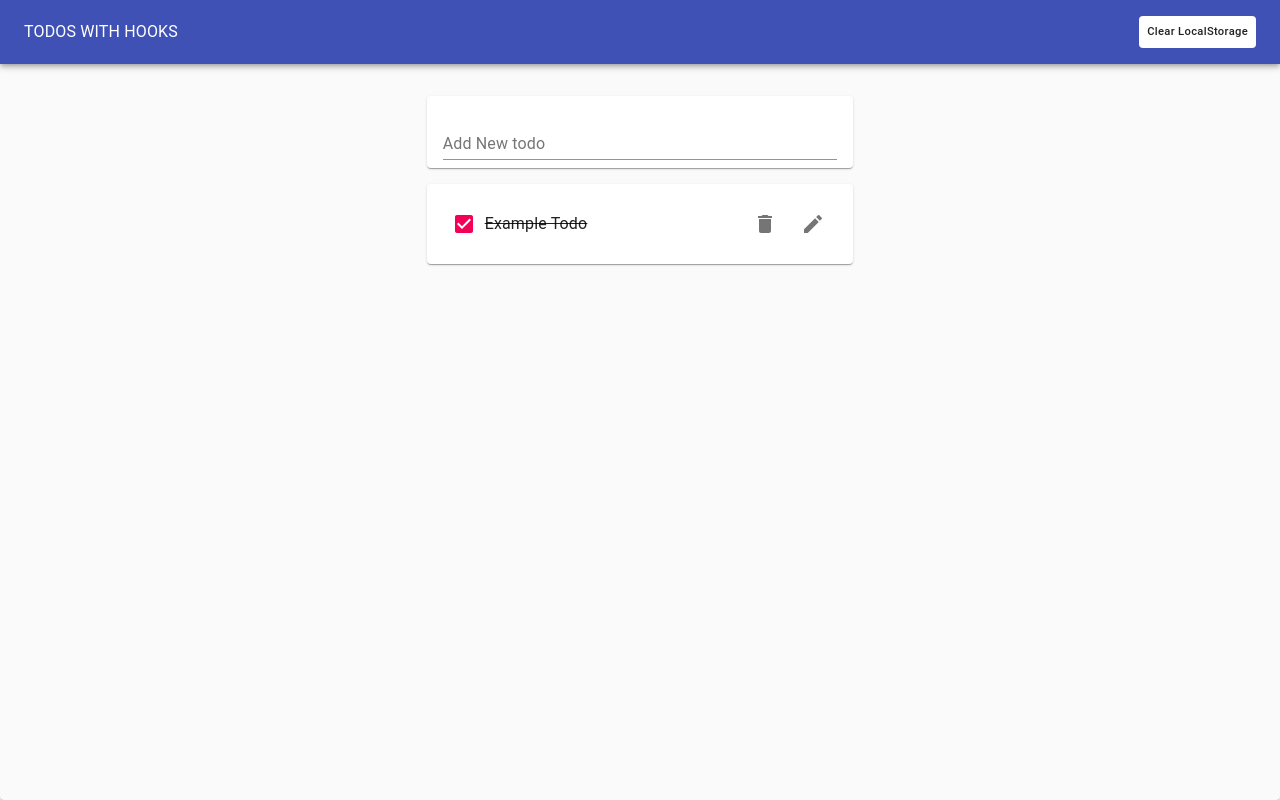
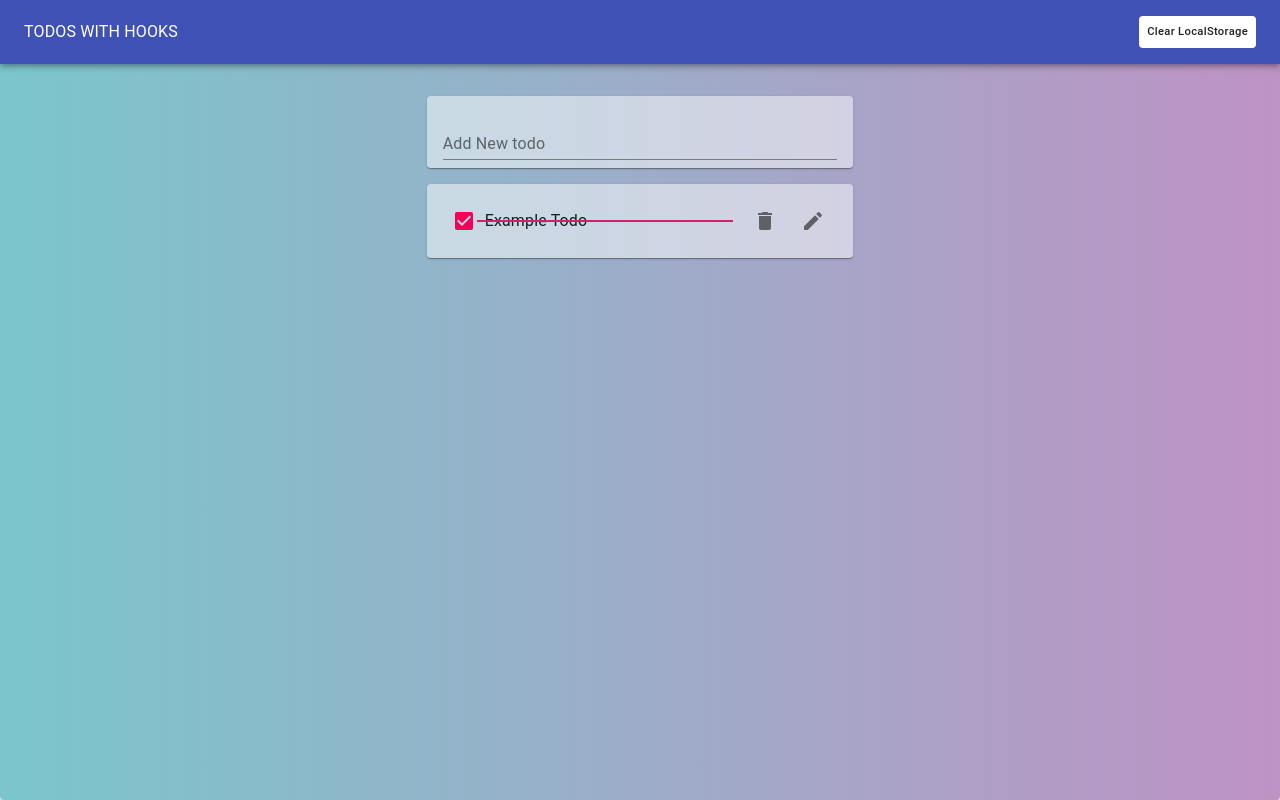
Before and after one commit to do-Va/TodoApp_ReactHookProject, a React (Create React App) app: page / in a window 1280 px wide. Built offline with nearby package versions, Linux system fonts and the light colour scheme.

Commit message:
Add more style

```diff
--- /dev/null
+++ b/src/Todo.css
@@ -0,0 +1,24 @@
+.line-through {
+  position: relative;
+  max-width: max-content;
+  padding: 0.2rem 0.2rem;
+  z-index: 1;
+}
+
+.box {
+  width: 0;
+  height: 2px;
+  position: absolute;
+  background: rgb(216, 29, 107);
+  z-index: 10;
+  top: 50%;
+  left: 50px;
+  transform: translateY(-50%);
+  opacity: 0;
+  transition: all 0.4s linear;
+}
+
+.box.active {
+  width: 60%;
+  opacity: 1;
+}
--- a/src/components/Todo.js
+++ b/src/components/Todo.js
@@ -11,6 +11,7 @@ import {
   ListItemSecondaryAction,
 } from '@material-ui/core';
 import { Delete, Edit } from '@material-ui/icons';
+import '../Todo.css';
 
 function Todo({ id, task, completed, editTodo, removeTodo, toggleTodo }) {
   const [isEditing, toggle] = useToggleState(false);
@@ -24,7 +25,7 @@ function Todo({ id, task, completed, editTodo, removeTodo, toggleTodo }) {
   };
 
   return (
-    <ListItem style={{ height: '64px' }}>
+    <ListItem>
       {isEditing ? (
         <EditTodoForm
           editTodo={editTodo}
@@ -35,11 +36,8 @@ function Todo({ id, task, completed, editTodo, removeTodo, toggleTodo }) {
       ) : (
         <React.Fragment>
           <Checkbox tabIndex={-1} checked={completed} onClick={handleClick} />
-          <ListItemText
-            style={{
-              textDecoration: completed ? 'line-through' : 'none',
-            }}
-          >
+          <ListItemText>
+            <div className={completed ? 'box active' : 'box'}></div>
             {task}
           </ListItemText>
           <ListItemSecondaryAction>
--- a/src/components/TodoApp.js
+++ b/src/components/TodoApp.js
@@ -30,20 +30,20 @@ function TodoApp() {
     fontSize: '.7rem',
   };
 
+  const paperStyle = {
+    padding: 0,
+    margin: 0,
+    height: '100vh',
+    background: 'linear-gradient(to right, #7BC6CC, #BE93C5)',
+  };
+
   const clearLocalStorage = location => {
     window.localStorage.clear();
     window.location.reload();
   };
 
   return (
-    <Paper
-      style={{
-        padding: 0,
-        margin: 0,
-        height: '100vh',
-        background: '#fafafa',
-      }}
-    >
+    <Paper style={paperStyle}>
       <AppBar color="primary" position="static" style={{ height: '64px' }}>
         <Toolbar style={toolbarStyle}>
           <Typography color="inherit">TODOS WITH HOOKS</Typography>
--- a/src/components/TodoForm.js
+++ b/src/components/TodoForm.js
@@ -13,8 +13,14 @@ function TodoForm({ addTodo }) {
     reset();
   };
 
+  const paperStyle = {
+    margin: '1rem 0',
+    padding: '0 1rem',
+    background: 'rgba(255, 255, 255, 0.5)',
+  };
+
   return (
-    <Paper style={{ margin: '1rem 0', padding: '0 1rem' }}>
+    <Paper style={paperStyle}>
       <form onSubmit={handleSubmit}>
         <TextField
           value={value}
--- a/src/components/TodoList.js
+++ b/src/components/TodoList.js
@@ -5,8 +5,12 @@ import Todo from './Todo';
 import { Divider, Paper, List } from '@material-ui/core';
 
 function TodoList({ todos, editTodo, removeTodo, toggleTodo }) {
+  const listItemStyle = {
+    background: 'rgba(255, 255, 255, 0.5)',
+  };
+
   return (
-    <Paper>
+    <Paper style={listItemStyle}>
       <List>
         {todos.map((todo, i) => (
           <React.Fragment key={todo.id}>
```
